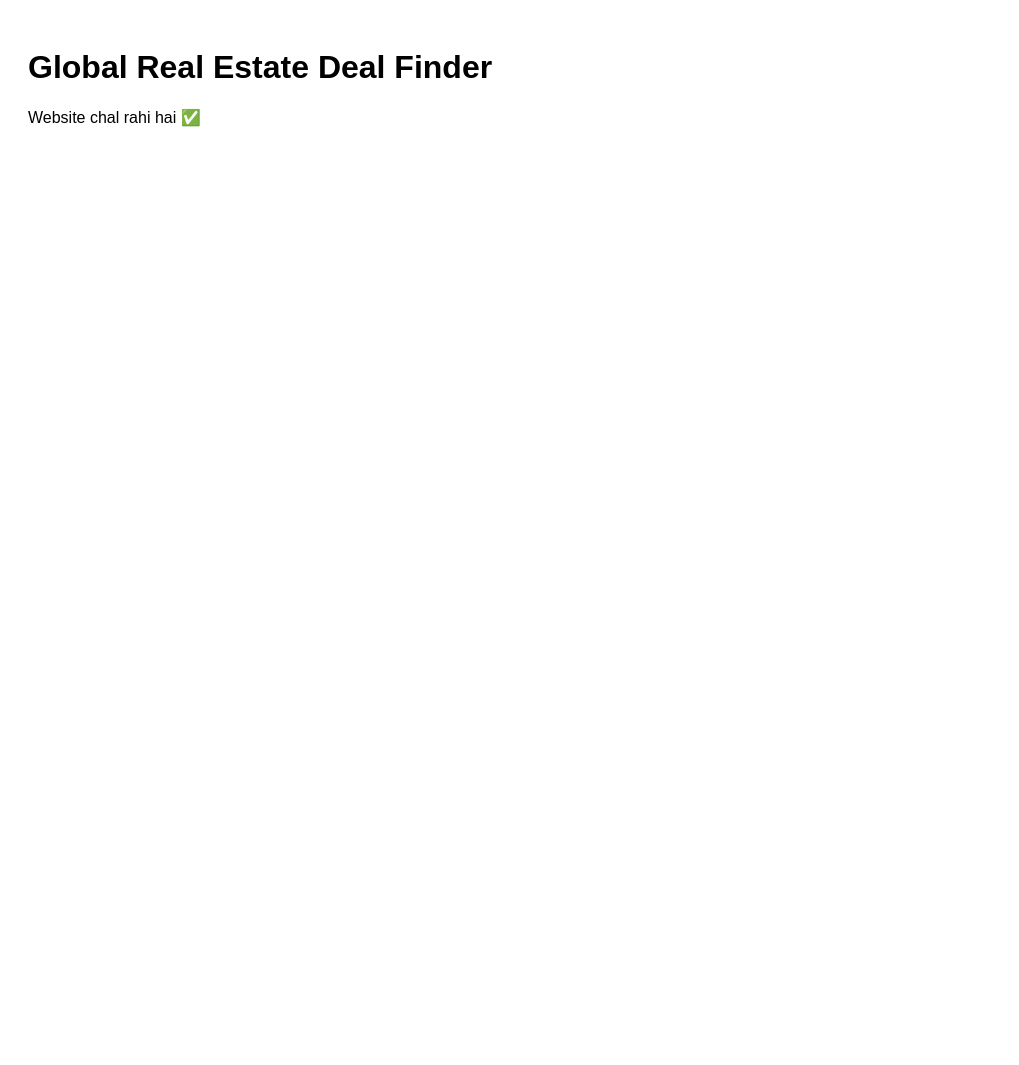
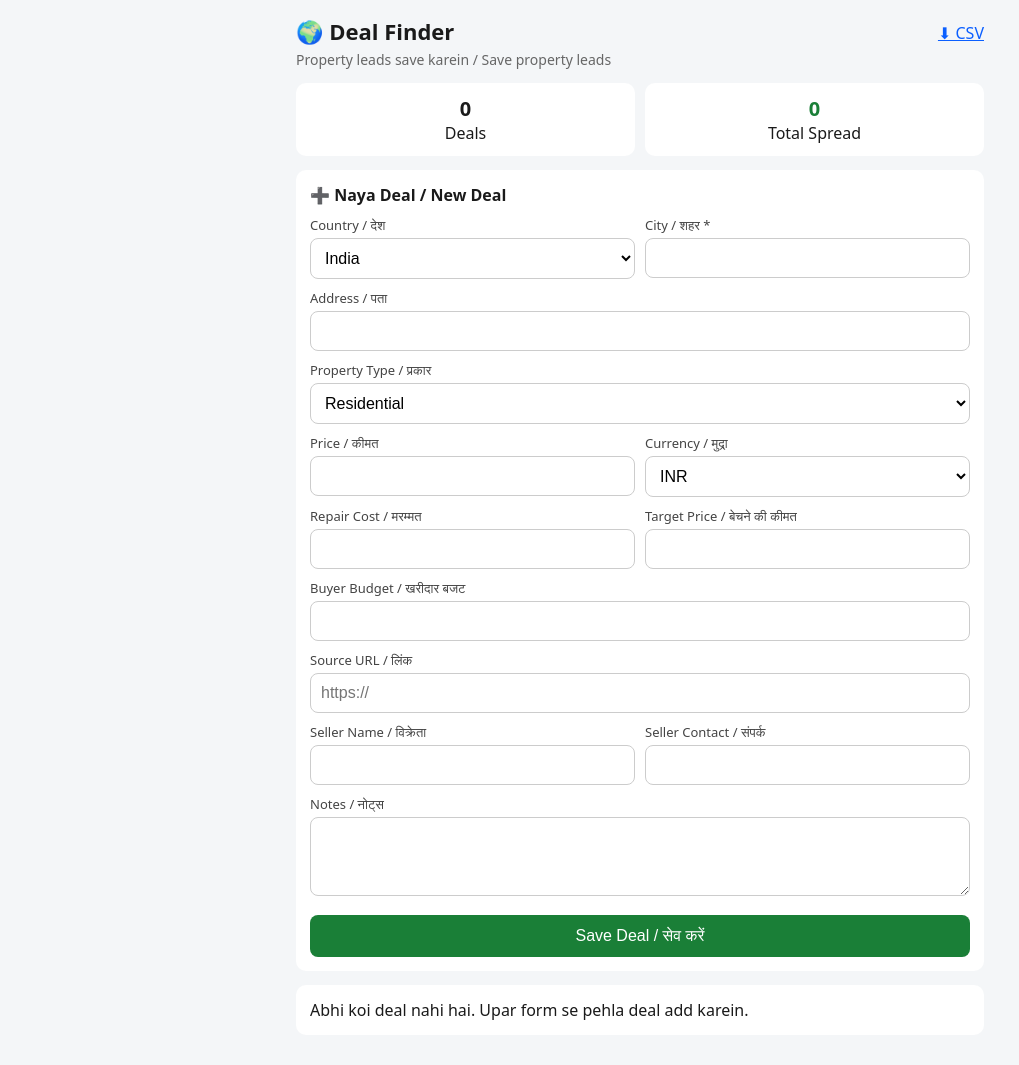
Before and after one commit to r6796537-glitch/global-real-estate-deal-finder, a Flask app: page / in a window 1280 px wide. Shown: the whole page, without its empty margins (0-1019 px from the left). Before the commit the page ends 127 px from the top, so only its background shows below. Run offline with Flask 3, Linux system fonts and the light colour scheme; data that the repository does not hold is empty.

Commit message:
Enhance index.html with styles and layout changes
Added styles and improved layout for the deal finder page.

```diff
--- a/templates/index.html
+++ b/templates/index.html
@@ -1,12 +1,92 @@
 <!DOCTYPE html>
 <html lang="en">
 <head>
-  <meta charset="UTF-8">
-  <meta name="viewport" content="width=device-width, initial-scale=1">
-  <title>Global Real Estate Deal Finder</title>
+<meta charset="UTF-8">
+<meta name="viewport" content="width=device-width, initial-scale=1">
+<title>Global Real Estate Deal Finder</title>
+<style>
+*{box-sizing:border-box}
+body{font-family:system-ui,sans-serif;margin:0;background:#f4f6f8;color:#1a1a1a}
+.wrap{max-width:720px;margin:0 auto;padding:16px}
+h1{font-size:22px;margin:0 0 4px}
+.sub{color:#666;font-size:14px;margin-bottom:14px}
+.stats{display:flex;gap:10px;margin-bottom:14px}
+.stat{flex:1;background:#fff;border-radius:10px;padding:12px;text-align:center}
+.stat b{display:block;font-size:20px}
+.card{background:#fff;border-radius:10px;padding:14px;margin-bottom:14px}
+label{display:block;font-size:13px;color:#444;margin:10px 0 4px}
+input,select,textarea{width:100%;padding:10px;border:1px solid #ccc;border-radius:8px;font-size:16px;background:#fff}
+.row{display:flex;gap:10px}.row>div{flex:1}
+button{background:#1a7f37;color:#fff;border:0;border-radius:8px;padding:12px;font-size:16px;width:100%;margin-top:14px}
+.del{background:#c62828;padding:8px;font-size:14px;margin-top:8px}
+.deal h3{margin:0 0 6px;font-size:17px}
+.deal p{margin:3px 0;font-size:14px}
+.pos{color:#1a7f37;font-weight:700}.neg{color:#c62828;font-weight:700}
+a{color:#0b5fff}
+.top{display:flex;justify-content:space-between;align-items:center}
+@media(prefers-color-scheme:dark){
+body{background:#111;color:#eee}.card,.stat{background:#1e1e1e}
+input,select,textarea{background:#2a2a2a;color:#eee;border-color:#444}
+label,.sub{color:#aaa}a{color:#6ea8ff}}
+</style>
 </head>
-<body style="font-family:sans-serif;padding:20px">
-  <h1>Global Real Estate Deal Finder</h1>
-  <p>Website chal rahi hai ✅</p>
+<body>
+<div class="wrap">
+<div class="top"><h1>🌍 Deal Finder</h1><a href="/export.csv">⬇ CSV</a></div>
+<div class="sub">Property leads save karein / Save property leads</div>
+
+<div class="stats">
+<div class="stat"><b>{{ totals.count }}</b>Deals</div>
+<div class="stat"><b class="{{ 'pos' if totals.spread >= 0 else 'neg' }}">{{ '{:,.0f}'.format(totals.spread) }}</b>Total Spread</div>
+</div>
+
+<form class="card" method="post" action="/add">
+<b>➕ Naya Deal / New Deal</b>
+<div class="row">
+<div><label>Country / देश</label>
+<select name="country">{% for c in countries %}<option>{{ c }}</option>{% endfor %}</select></div>
+<div><label>City / शहर *</label><input name="city" required></div>
+</div>
+<label>Address / पता</label><input name="address">
+<label>Property Type / प्रकार</label>
+<select name="property_type"><option>Residential</option><option>Commercial</option><option>Land</option><option>Other</option></select>
+<div class="row">
+<div><label>Price / कीमत</label><input name="price" type="number" step="any" min="0"></div>
+<div><label>Currency / मुद्रा</label>
+<select name="currency">{% for c in currencies %}<option>{{ c }}</option>{% endfor %}</select></div>
+</div>
+<div class="row">
+<div><label>Repair Cost / मरम्मत</label><input name="repair_cost" type="number" step="any" min="0"></div>
+<div><label>Target Price / बेचने की कीमत</label><input name="target_price" type="number" step="any" min="0"></div>
+</div>
+<label>Buyer Budget / खरीदार बजट</label><input name="buyer_budget" type="number" step="any" min="0">
+<label>Source URL / लिंक</label><input name="source_url" type="url" placeholder="https://">
+<div class="row">
+<div><label>Seller Name / विक्रेता</label><input name="seller_name"></div>
+<div><label>Seller Contact / संपर्क</label><input name="seller_contact"></div>
+</div>
+<label>Notes / नोट्स</label><textarea name="notes" rows="3"></textarea>
+<button type="submit">Save Deal / सेव करें</button>
+</form>
+
+{% for d in deals %}
+{% set spread = (d['target_price'] or 0) - (d['price'] or 0) - (d['repair_cost'] or 0) %}
+<div class="card deal">
+<h3>{{ d['city'] }}, {{ d['country'] }}</h3>
+<p>📍 {{ d['address'] or '-' }} · {{ d['property_type'] }}</p>
+<p>💰 Price: {{ '{:,.0f}'.format(d['price']) }} {{ d['currency'] }} · Repair: {{ '{:,.0f}'.format(d['repair_cost']) }}</p>
+<p>🎯 Target: {{ '{:,.0f}'.format(d['target_price']) }} · Buyer budget: {{ '{:,.0f}'.format(d['buyer_budget']) }}</p>
+<p>📈 Spread: <span class="{{ 'pos' if spread >= 0 else 'neg' }}">{{ '{:,.0f}'.format(spread) }} {{ d['currency'] }}</span></p>
+{% if d['seller_name'] or d['seller_contact'] %}<p>👤 {{ d['seller_name'] }} {{ d['seller_contact'] }}</p>{% endif %}
+{% if d['source_url'] and d['source_url'].startswith('http') %}<p>🔗 <a href="{{ d['source_url'] }}" target="_blank" rel="noopener noreferrer">Source link</a></p>{% endif %}
+{% if d['notes'] %}<p>📝 {{ d['notes'] }}</p>{% endif %}
+<form method="post" action="/delete/{{ d['id'] }}" onsubmit="return confirm('Delete this deal?')">
+<button class="del" type="submit">Delete / हटाएं</button>
+</form>
+</div>
+{% else %}
+<div class="card">Abhi koi deal nahi hai. Upar form se pehla deal add karein.</div>
+{% endfor %}
+</div>
 </body>
 </html>
```
